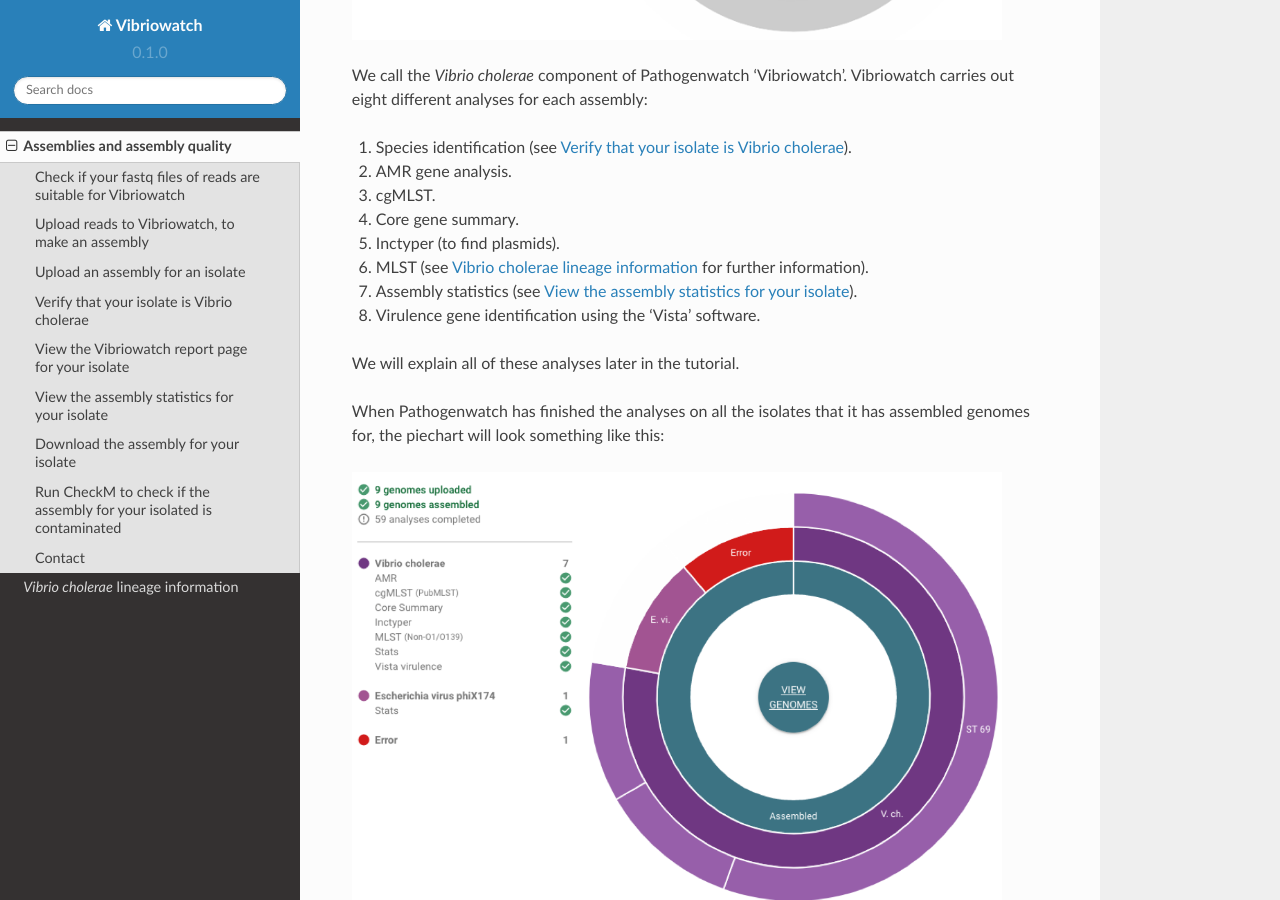
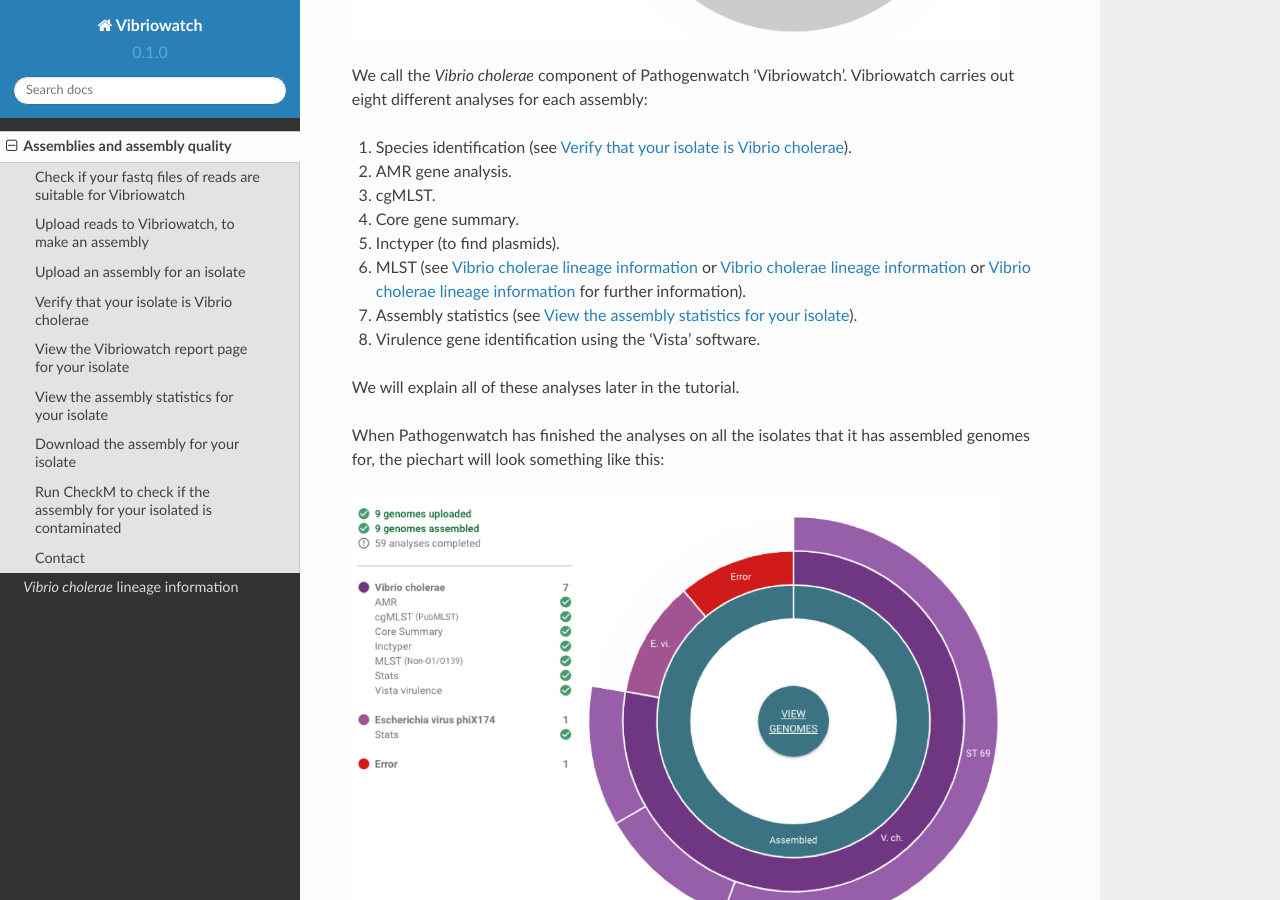
Before and after one commit to avrilcoghlan/cholerabook, a Sphinx documentation site: the page built from docs/source/assemblies.rst, in a window 1280 px wide and 900 px high, scrolled down 4570 px. Built offline with Sphinx 7.4.7 and the Read the Docs theme 2.0.0, drawn with Linux system fonts in a browser that asks for light colours.

Commit message:
Update assemblies.rst
Trying to fix cross-references

```diff
--- a/docs/source/assemblies.rst
+++ b/docs/source/assemblies.rst
@@ -101,7 +101,7 @@
 #. cgMLST.
 #. Core gene summary.
 #. Inctyper (to find plasmids).
-#. MLST (see :doc:`mlst` for further information).
+#. MLST (see :doc:`mlst` or :doc:`/mlst` or :doc:`../mlst` for further information).
 #. Assembly statistics (see `View the assembly statistics for your isolate`_).
 #. Virulence gene identification using the 'Vista' software.
 
```
